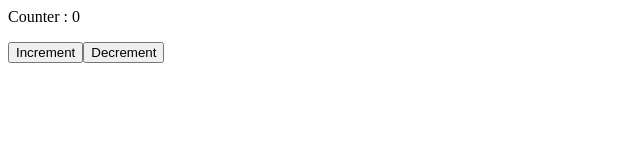
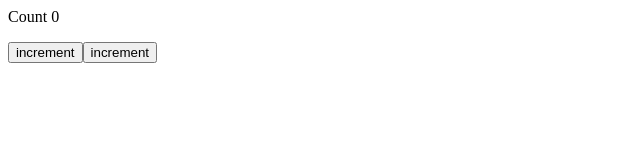
Before and after one commit to Info-Vigneshwaran/react-Practice, a React (Create React App) app: page / in a window 1280 px wide. Shown: the top 160 px of the page, without its empty margins (0-640 px from the left). Built offline with nearby package versions, Linux system fonts and the light colour scheme.

Commit message:
1 file modified

```diff
--- a/src/Reducer.js
+++ b/src/Reducer.js
@@ -1,36 +1,23 @@
-import React, { useState, useReducer } from 'react';
-const reducer = (state, action) => {
-  switch (action) {
-    case 'increment':
-      return state + 1;
-    case 'decrement':
-      return state - 1;
-    default:
-      return state;
-  }
-};
+import React, { useReducer, useState } from 'react';
 
 export default function Reducer() {
-  const [counter, dispatch] = useReducer(reducer, 0);
-  const Increment = () => {
-    setCounter(counter + 1);
+  const initialState = 0;
+  const reducer = (state, action) => {
+    switch (action.type) {
+      case 'increment':
+        return (state = state + 1);
+      case 'decrement':
+        return (state = state - 1);
+      default:
+        return state;
+    }
   };
-  const Decrement = () => {
-    setCounter(counter - 1);
-  };
+  const [count, dispatch] = useReducer(reducer, initialState);
   return (
     <>
-      <p>Counter : {counter}</p>
-      <input
-        type="button"
-        value="Increment"
-        onClick={() => dispatch('increment')}
-      />
-      <input
-        type="button"
-        value="Decrement"
-        onClick={() => dispatch('decrement')}
-      />
+      <p>Count {count}</p>
+      <button onClick={() => dispatch({ type: 'increment' })}>increment</button>
+      <button onClick={() => dispatch({ type: 'decrement' })}>increment</button>
     </>
   );
 }
```
